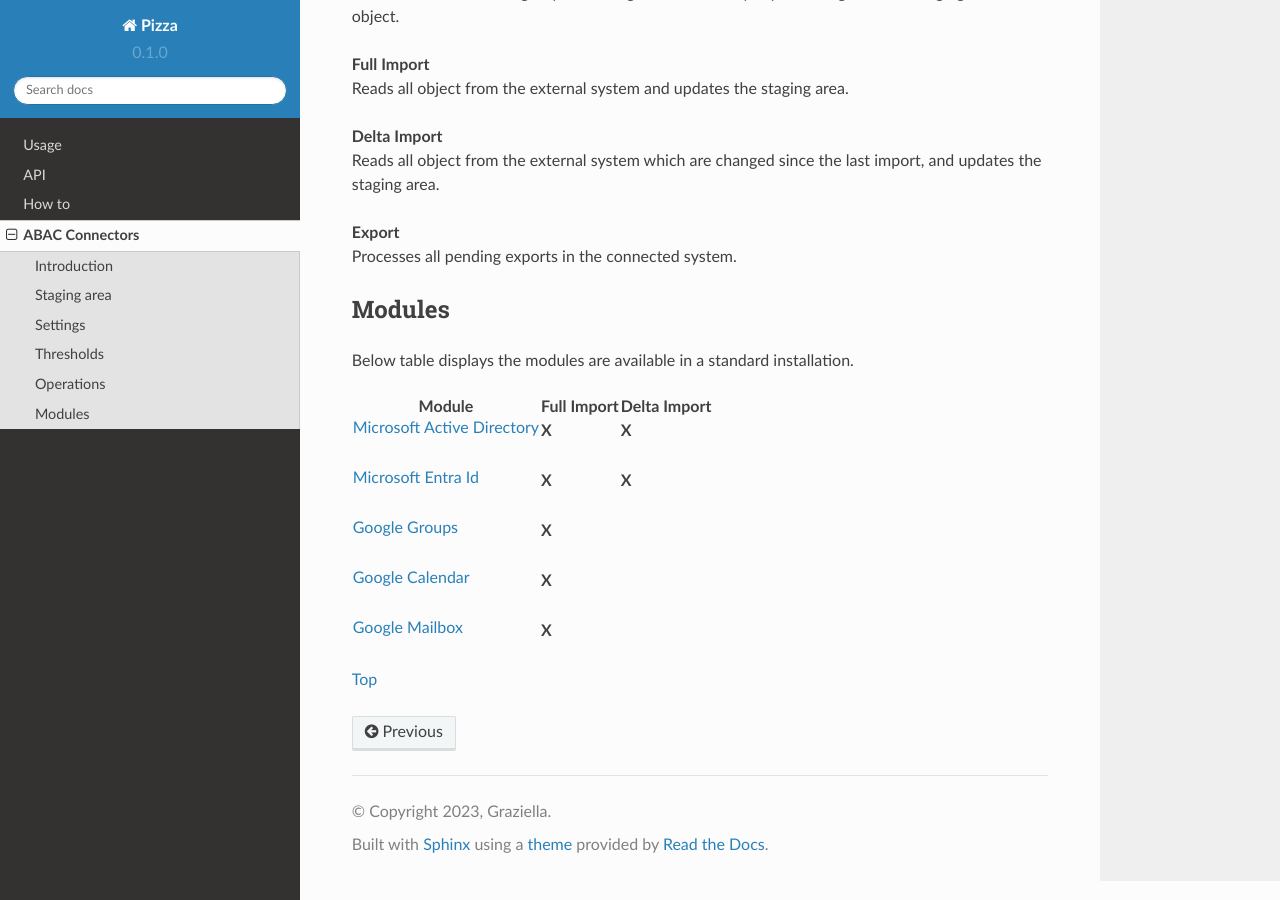
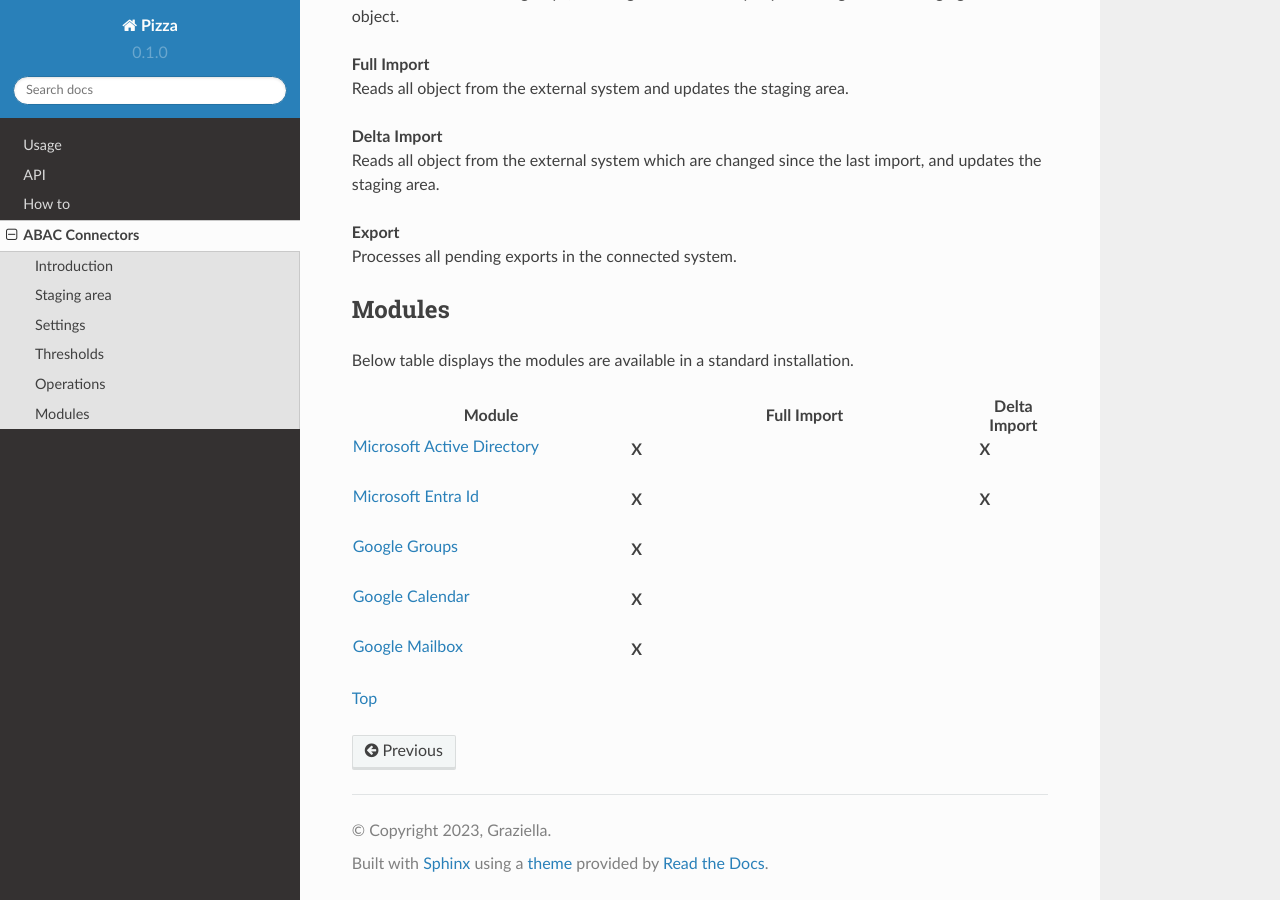
Before and after one commit to Raoulorlando/rtd-tutorial, a Sphinx documentation site: the page built from docs/source/SysPage_AbacConnector.md, in a window 1280 px wide and 900 px high, scrolled down 2238 px. Built offline with Sphinx 7.4.7 and the Read the Docs theme 2.0.0, drawn with Linux system fonts in a browser that asks for light colours.

Commit message:
Updating modules table

```diff
--- a/docs/source/SysPage_AbacConnector.md
+++ b/docs/source/SysPage_AbacConnector.md
@@ -138,6 +138,11 @@ Below table displays the modules are available in a standard
 installation.
 
 <table class="table table-bordered">
+<colgroup>
+<col style="width: 40%" />
+<col style="width: 50%" />
+<col style="width: 10%" />
+</colgroup>
 <thead class="thead-light">
 <tr class="header">
 <th>Module</th>
```
